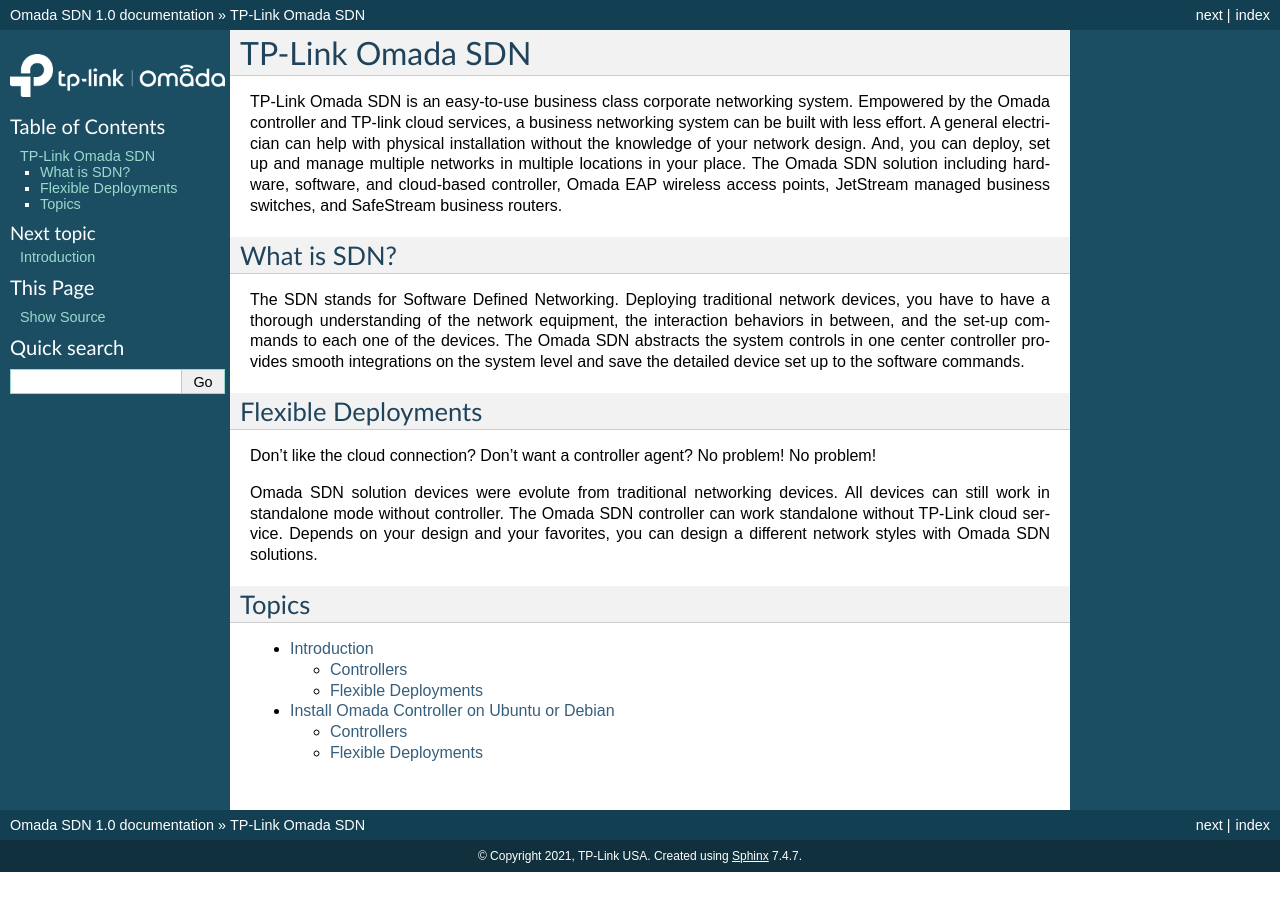
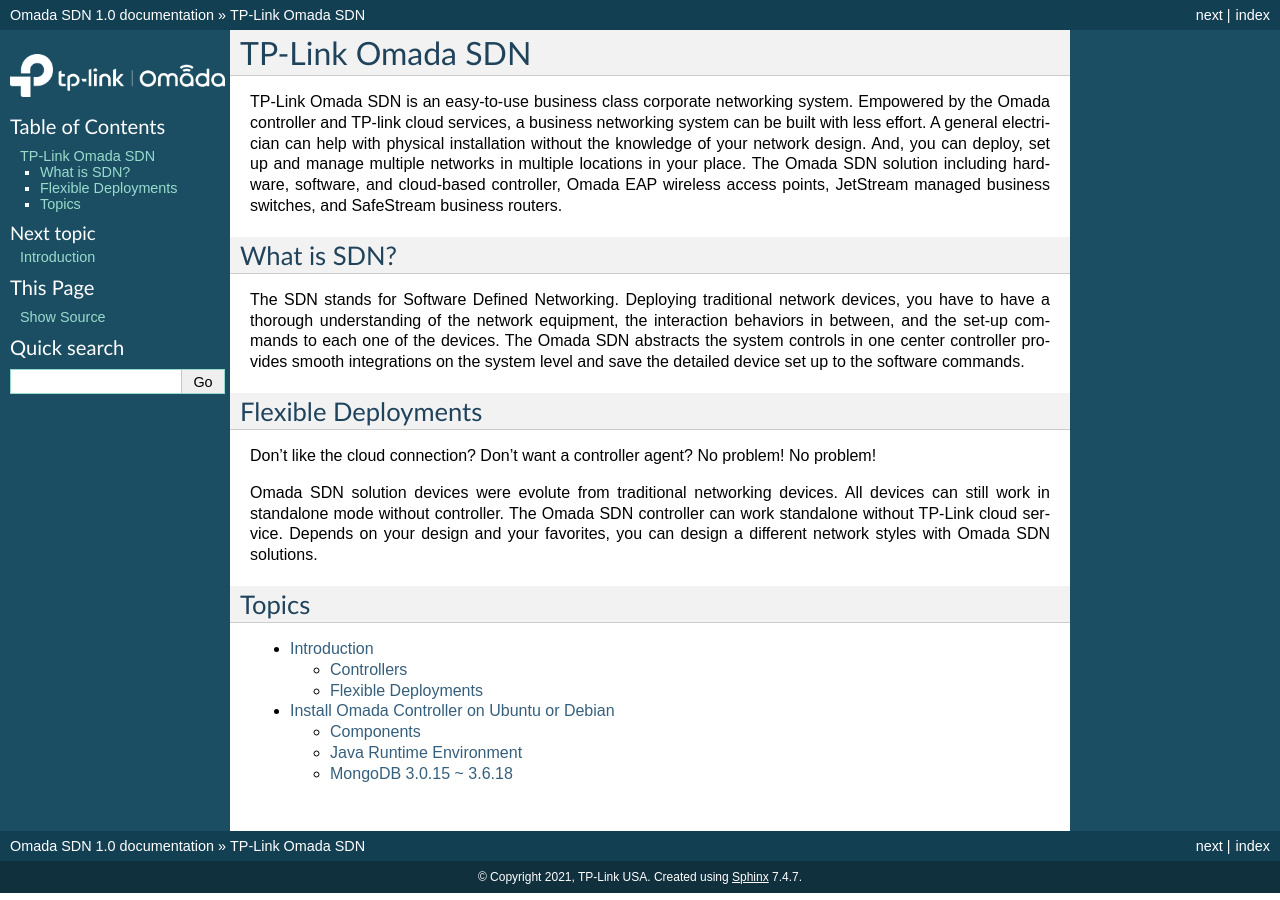
Before and after one commit to tamertplink/omada-sdn, a Sphinx documentation site: the page built from source/index.rst, in a window 1280 px wide. Built offline with Sphinx 7.4.7, drawn with Linux system fonts in a browser that asks for light colours; some of the changed lines change nothing that is shown.

Commit message:
add link

```diff
--- a/source/howto/controller_ubuntu.rst
+++ b/source/howto/controller_ubuntu.rst
@@ -7,12 +7,25 @@
 .. note::
     This installation guide is based on Omada controller version 4.2.8. For installation guide on previous versions, please visit the software download site to download the user's guide on your version. https://www.tp-link.com/us/support/download/omada-software-controller/
 
-Controllers
------------
-There are three different flavors of controllers in Omada SDN. Hardware, software, and cloud based. All the network control logics on different controllers are the same and it is flexible to move the network settings from one controller to another. The basic network domain is a site. A site is a logical network domain and usually is mapping to a physical network. You can set up a site and move it around on different controllers for flexibility.
+Components
+----------
+- Ubuntu version 14.04 or 16.04 64-bit
+- JRE version 8
+- MongoDB version 3.0.15 ~ 3.6.18
+- jsvc
+- curl
+- Omada Software Controller
 
-Flexible Deployments
---------------------
-Don’t like the cloud connection? Don’t want a controller agent? No problem!
+Java Runtime Environment
+------------------------
+Run this command to install the JRE from your Ubuntu repository.
 
-Omada SDN solution devices were evolute from traditional networking devices. All devices can still work in standalone mode without controller. The Omada SDN controller can work standalone without TP-Link cloud service. Depends on your design and your favorites, you can design a different network styles with Omada SDN solutions.
+.. code-block:: python
+    sudo apt-get install openjdk-8-jre-headless
+
+MongoDB 3.0.15 ~ 3.6.18
+------------------------
+Follow the instructions to install MongoDB 3.4 or visit this `Link link <https://docs.mongodb.com/v3.4/tutorial/install-mongodb-on-ubuntu/>` to view more options.
+
+.. code-block:: python
+    sudo apt-get install openjdk-8-jre-headless
```
